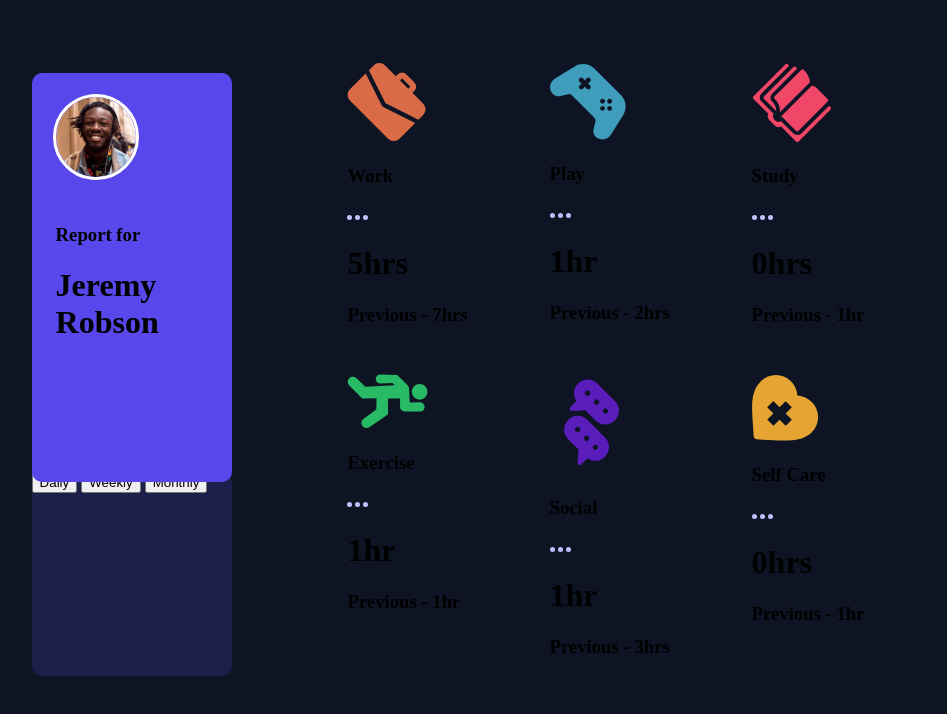
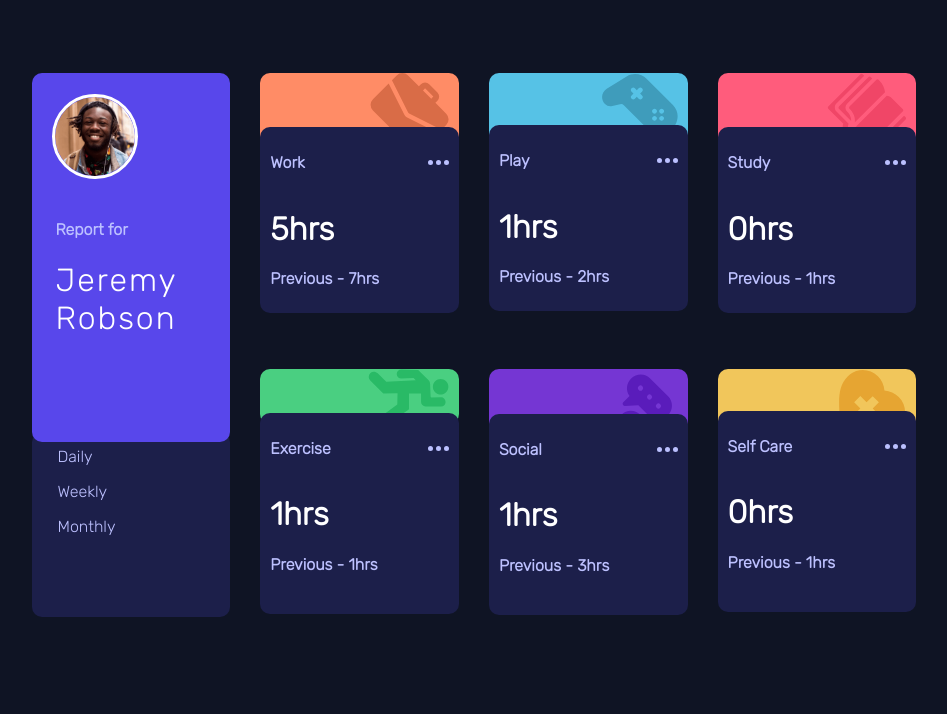
Before and after one commit to clyo/time-tracking-dashboard, a plain HTML site: page index.html in a window 1280 px wide. Shown: the whole page, without its empty margins (166-1113 px from the left). Drawn offline with Linux system fonts and the light colour scheme.

Commit message:
Add files via upload

```diff
--- a/index.html
+++ b/index.html
@@ -7,7 +7,7 @@
   <link rel="icon" type="image/png" sizes="32x32" href="./images/favicon-32x32.png">
 
   <title>Frontend Mentor | Time tracking dashboard</title>
-
+  <script defer="defer" src="scripts.js"></script>
   <link rel="stylesheet" href="styles.css">
 </head>
 <body>
@@ -97,7 +97,7 @@
           </div>
         </div>
 
-        <div class="selfCard_card">
+        <div class="selfcare_card">
           <div class="top">
             <img src="./images/icon-self-care.svg" alt="" class="icon">
           </div>
--- /dev/null
+++ b/scripts.js
@@ -0,0 +1,50 @@
+document.addEventListener("DOMContentLoaded", () => {
+    let jsonData = [];
+
+    // Fetch JSON data
+    fetch('/data.json')
+        .then(response => response.json())
+        .then(data => {
+            jsonData = data;
+            updateUI("daily"); // Default to Daily on load
+        })
+        .catch(error => console.error("Error loading data:", error));
+
+    // Add event listeners to buttons
+    document.querySelectorAll("button").forEach(button => {
+        button.addEventListener("click", function () {
+            // Remove active class from all buttons
+            document.querySelectorAll("button").forEach(btn => btn.classList.remove("active"));
+
+            // Add active class to the clicked button
+            this.classList.add("active");
+
+            // Get the timeframe text from the clicked button and convert to lowercase
+            let timeframe = this.textContent.toLowerCase();
+            updateUI(timeframe);
+        });
+    });
+
+    // Function to update UI based on selected timeframe (daily, weekly, monthly)
+    function updateUI(timeframe) {
+        jsonData.forEach(item => {
+            // Normalize title to match class names (remove spaces, lowercase)
+            let cardClass = item.title.toLowerCase().replace(/\s+/g, '') + "_card";
+            console.log(cardClass)
+            let card = document.querySelector(`.${cardClass}`); // Get the card element
+
+            if (card) {
+                let currentElement = card.querySelector(".current"); // Get current time element
+                let previousElement = card.querySelector(".previous"); // Get previous time element
+
+                if (currentElement && previousElement) {
+                    // Update the current and previous values based on selected timeframe
+                    currentElement.textContent = `${item.timeframes[timeframe].current}hrs`;
+                    previousElement.textContent = `Previous - ${item.timeframes[timeframe].previous}hrs`;
+                }
+            } else {
+                console.warn(`Card not found for: ${item.title}`);
+            }
+        });
+    }
+});
--- a/styles.css
+++ b/styles.css
@@ -1,6 +1,6 @@
 :root {
     --Blue: hsl(246, 80%, 60%);
-    --Lightred: hsl(15, 100%, 70%);
+    --Orange: hsl(15, 100%, 70%);
     --Softblue: hsl(195, 74%, 62%);
     --Lightred: hsl(348, 100%, 68%);
     --Limegreen: hsl(145, 58%, 55%);
@@ -15,22 +15,26 @@
 @font-face {
     font-family: Rubik300;
     font-weight: 300;
-    src: url('https://fonts.googleapis.com/css?family=Rubik');
+    src: url('./Roboto\,Rubik/Rubik/static/Rubik-Regular.ttf');
+   }
+
+   @font-face {
+    font-family: RubikLight;
+    font-weight: 300;
+    src: url('./Roboto\,Rubik/Rubik/static/Rubik-Light.ttf');
    }
 
 
    @font-face {
-    font-family: Rubik400;
-    font-weight: 400;
-    src: url('https://fonts.googleapis.com/css?family=Rubik');
+    font-family: Rubik;
+    src: url('./Roboto\,Rubik/Rubik/static/Rubik-Regular.ttf');
    }
 
+   @font-face {
+    font-family: Roboto_Condensed-Light;
+    src: url('./Roboto\,Rubik/Roboto/static/Roboto_Condensed-Light.ttf');
+   }
 
-@font-face {
-    font-family: Rubik500;
-    font-weight: 500;
-    src: url('https://fonts.googleapis.com/css?family=Rubik');
-   }
 
 * {
     box-sizing: border-box;
@@ -46,18 +50,19 @@ body {
     margin-top: 5%;
     display: grid;
     grid-template-rows: 2;
-    grid-template-columns: 4;
-    gap: 30px
+    grid-template-columns: 1fr 1fr 1fr 1fr;
+    gap: 30px;
+    font-family: "RubikLight";
 }
 
 .profile_card {
     grid-row: 1/3;
     grid-column: 1;
     display: flex;
+    justify-content: flex-end;
     flex-direction: column;
     border-radius: 10px;
-    width: 70%;
-
+    height: 95%;
 }
 
 .profile_card .top {
@@ -72,6 +77,29 @@ body {
     background-color: var(--Darkblue);
     height: 40%;
     border-radius: 10px;
+    display: flex;
+    flex-direction: column;
+}
+
+button {
+    margin-top: 7%;
+    background-color: var(--Darkblue);
+    border: none;
+    color: var(--PaleBlue);
+    font-family: "RubikLight";
+    font-size: 16px;
+    text-align: left;
+    margin-left: 10%;
+    width: 25%;
+}
+
+button:focus {
+    color: white;
+    font-size: 24px;
+}
+
+button:hover {
+    cursor: pointer;
 }
 
 .profileImg {
@@ -81,7 +109,25 @@ body {
     border-radius: 100px;
 }
 
-.profile_card h1,.profile_card h3 {
+.profile_card h1 {
+    margin-left: 12%;
+    word-wrap: break-word;
+    padding-right: 15%;
+    letter-spacing: 2px;
+    font-weight: lighter;
+}
+
+h1 {
+    color: white;
+    font-family: "RubikLight";
+}
+
+h3 {
+    color: var(--PaleBlue);
+    font-size: 16px;
+}
+
+.profile_card h3 {
     margin-left: 12%;
     word-wrap: break-word;
 }
@@ -89,6 +135,129 @@ body {
 .work_card {
     grid-row: 1;
     grid-column: 2;
+}
+
+.work_card .top {
+    background-color: var(--Orange);
+    border-radius: 10px;
+    position: relative;
+    top: 10px;
+    display: flex;
+    justify-content: flex-end;
+    padding-right: 5%;
+}
+
+.work_card .bottom {
+    background-color: var(--Darkblue);
+    border-radius: 10px;
+    position: relative;
+    top: -15px;
+    height: 70%;
+    padding: 5%;
+}
+
+.play_card .top {
+    background-color: var(--Softblue);
+    border-radius: 10px;
+    position: relative;
+    top: 10px;
+    display: flex;
+    justify-content: flex-end;
+    padding-right: 5%;
+}
+
+.play_card .bottom {
+    background-color: var(--Darkblue);
+    border-radius: 10px;
+    position: relative;
+    top: -15px;
+    height: 70%;
+    padding: 5%;
+}
+
+.study_card .top {
+    background-color: var(--Lightred);
+    border-radius: 10px;
+    position: relative;
+    top: 10px;
+    display: flex;
+    justify-content: flex-end;
+    padding-right: 5%;
+}
+
+.study_card .bottom {
+    background-color: var(--Darkblue);
+    border-radius: 10px;
+    position: relative;
+    top: -15px;
+    height: 70%;
+    padding: 5%;
+}
+
+.exercise_card .top {
+    background-color: var(--Limegreen);
+    border-radius: 10px;
+    position: relative;
+    top: 10px;
+    display: flex;
+    justify-content: flex-end;
+    padding-right: 5%;
+}
+
+.exercise_card .bottom {
+    background-color: var(--Darkblue);
+    border-radius: 10px;
+    position: relative;
+    top: -1px;
+    height: 70%;
+    padding: 5%;
+}
+
+.social_card .top {
+    background-color: var(--Violet);
+    border-radius: 10px;
+    position: relative;
+    top: 10px;
+    display: flex;
+    justify-content: flex-end;
+    padding-right: 5%;
+}
+
+.social_card .bottom {
+    background-color: var(--Darkblue);
+    border-radius: 10px;
+    position: relative;
+    top: -45px;
+    height: 70%;
+    padding: 5%;
+}
+
+.selfcare_card .top {
+    background-color: var(--Softorange);
+    border-radius: 10px;
+    position: relative;
+    top: 10px;
+    display: flex;
+    justify-content: flex-end;
+    padding-right: 5%;
+}
+
+.selfcare_card .bottom {
+    background-color: var(--Darkblue);
+    border-radius: 10px;
+    position: relative;
+    top: -15px;
+    height: 70%;
+    padding: 5%;
+}
+
+.title  {
+    display: flex;
+    justify-content: space-between;
+}
+
+.options {
+    align-self: center;
 }
 
 .play_card {
@@ -100,3 +269,27 @@ body {
     grid-row: 1;
     grid-column: 4;
 }
+
+
+@media screen and (max-width: 375px){
+
+
+    .container {
+        display: flex;
+        flex-direction: column;
+    }
+
+    .profile_card .bottom {
+        display: flex;
+        flex-direction: row;
+
+        gap: 0;
+        height: 60px;
+    }
+
+    button {
+        position: relative;
+        left: -10px;
+        width: 40px;
+    }
+  }
```
Also changed, not shown: Roboto,Rubik/Roboto/static/Roboto-Light.ttf (added), Roboto,Rubik/Roboto/static/Roboto_Condensed-Light.ttf (added), Roboto,Rubik/Rubik/static/Rubik-Light.ttf (added), Roboto,Rubik/Rubik/static/Rubik-Regular.ttf (added).
